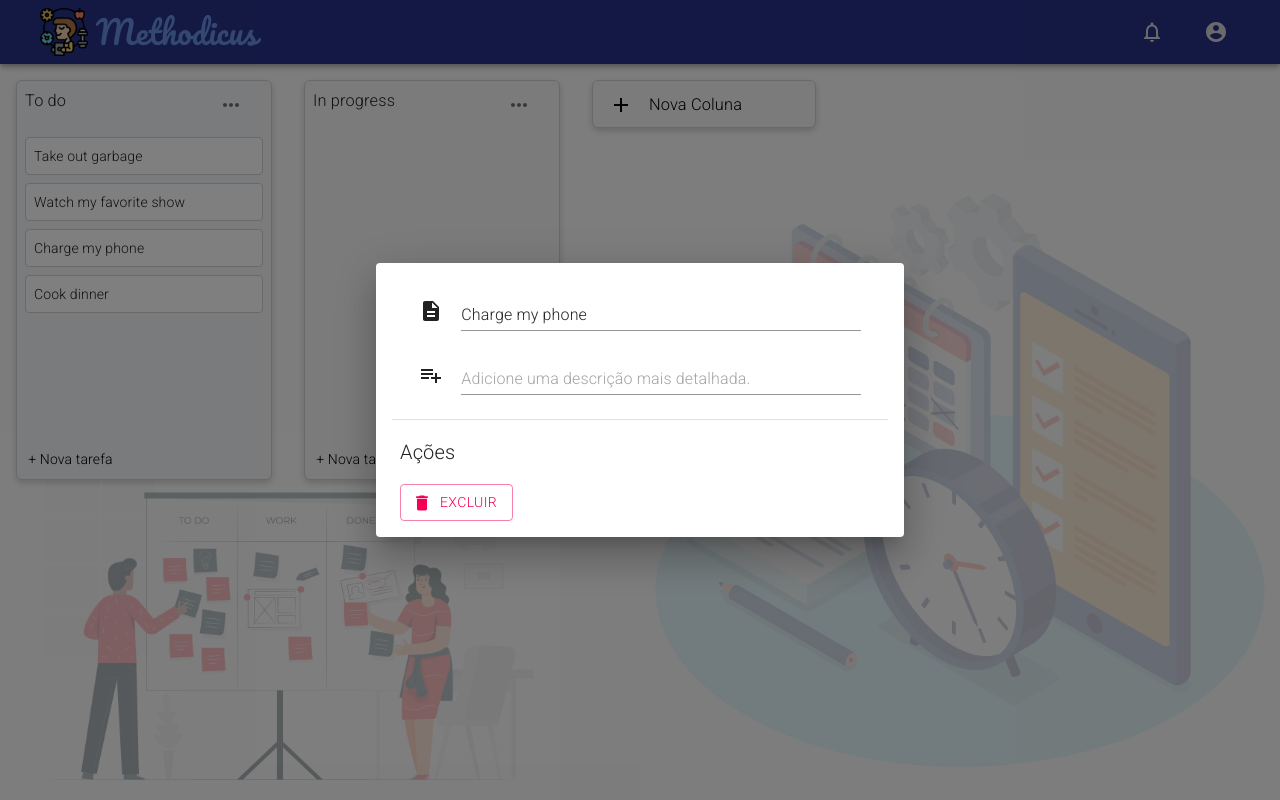
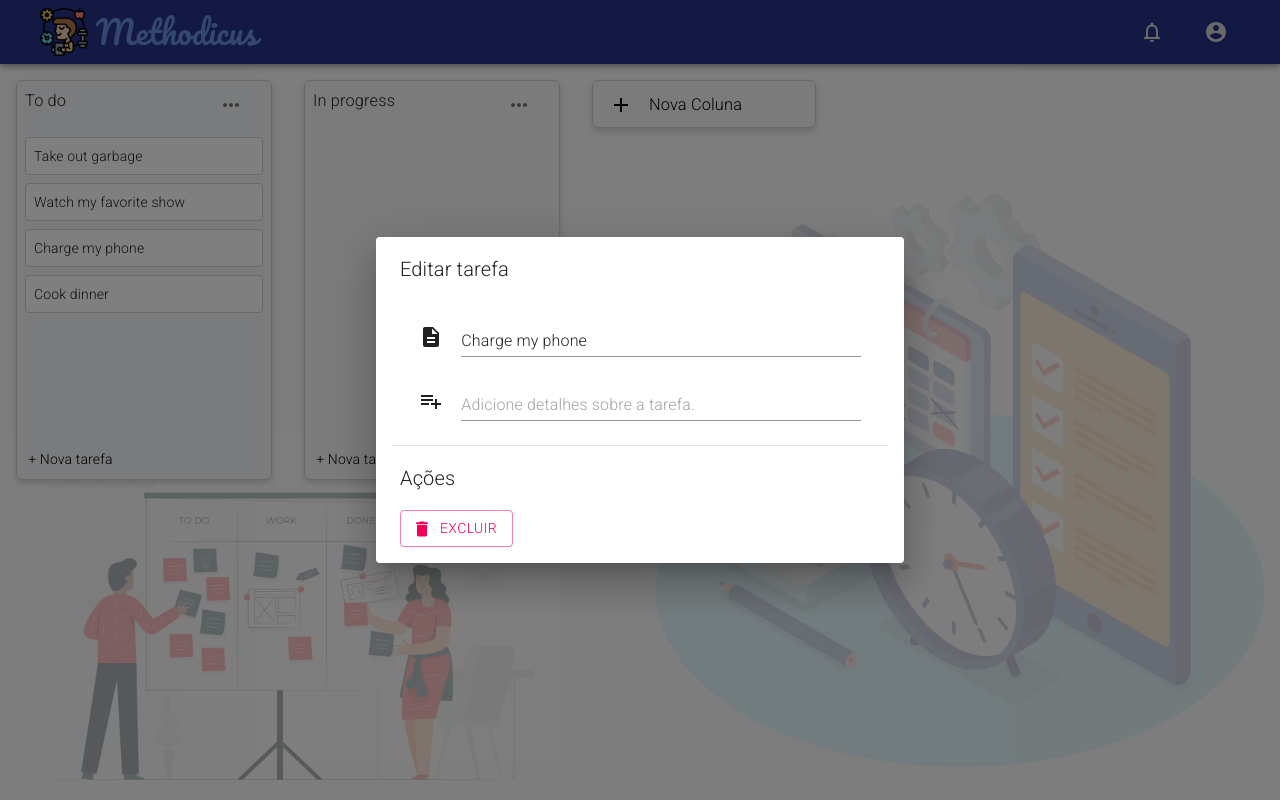
Before and after one commit to FabioMoreiraFM/Methodicus, a React (Create React App) app: page / in a window 1280 px wide. Both pictures are taken after a click on the button "Charge my phone". Built offline with nearby package versions, Linux system fonts and the light colour scheme.

Commit message:
Corrige problemas de overflow ao criar tarefas com nome grande

```diff
--- a/src/components/UI/Dialogs/TaskDialog/index.js
+++ b/src/components/UI/Dialogs/TaskDialog/index.js
@@ -44,6 +44,7 @@ class TaskDialog extends Component {
     return (
       <div>
         <Dialog open={this.props.open} onClose={this.onHandleClose} aria-labelledby="form-dialog-title">
+          <DialogTitle>Editar tarefa</DialogTitle>
           <DialogContent>
             <InputContainer>
               <DescriptionIcon  />
@@ -56,6 +57,7 @@ class TaskDialog extends Component {
                 onChange={(e) => this.onHandleChange("content", e.target.value)}
                 multiline
                 maxRows={4}
+                placeholder="Descreva a tarefa."
               />
             </InputContainer>
 
@@ -65,7 +67,7 @@ class TaskDialog extends Component {
                 id="name"
                 type="text"
                 InputLabelProps={{shrink: false}}
-                placeholder="Adicione uma descrição mais detalhada."
+                placeholder="Adicione detalhes sobre a tarefa."
                 value={this.state.description}
                 onKeyDown={this.preventNewLine}
                 onChange={(e) => this.onHandleChange("description", e.target.value)}
--- a/src/pages/Home/Columns/Column/Task/style.js
+++ b/src/pages/Home/Columns/Column/Task/style.js
@@ -1,4 +1,5 @@
 import styled from 'styled-components'
+import theme from 'config/theme';
 
 export const Container = styled.div`
     border: 1px solid lightgrey;
@@ -6,4 +7,8 @@ export const Container = styled.div`
     margin-bottom: 8px;
     border-radius: 4px;
     background-color: ${props => (props.isDragging ? 'white' : 'white')};
+    word-break: break-all;
+    ${theme.breakpoints.up("lg")} {
+        max-width: 15rem;
+    }
 `
```
